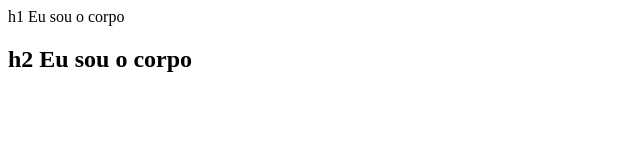
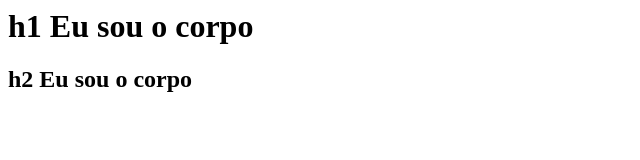
Before and after one commit to beandy-cyber/jornada-dev.github.io, a plain HTML site: page index.html in a window 1280 px wide. Shown: the whole page, without its empty margins (0-640 px from the left). Drawn offline with Linux system fonts and the light colour scheme.

Commit message:
Update index.html

```diff
--- a/index.html
+++ b/index.html
@@ -5,7 +5,7 @@
         </title>
     </head>
     <body>
-        <hl>h1 Eu sou o corpo</h1>
-        <h2>h2 Eu sou o corpo</h2>
+       <h1>h1 Eu sou o corpo</h1>
+       <h2>h2 Eu sou o corpo</h2>
     </body>
 </html>
```
